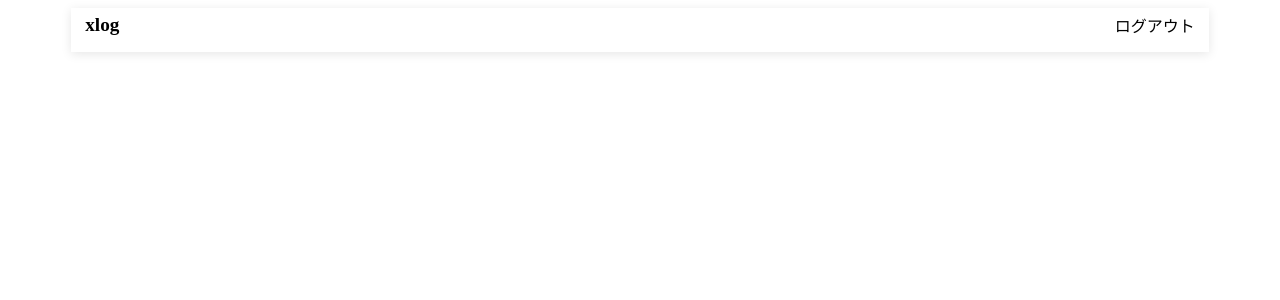
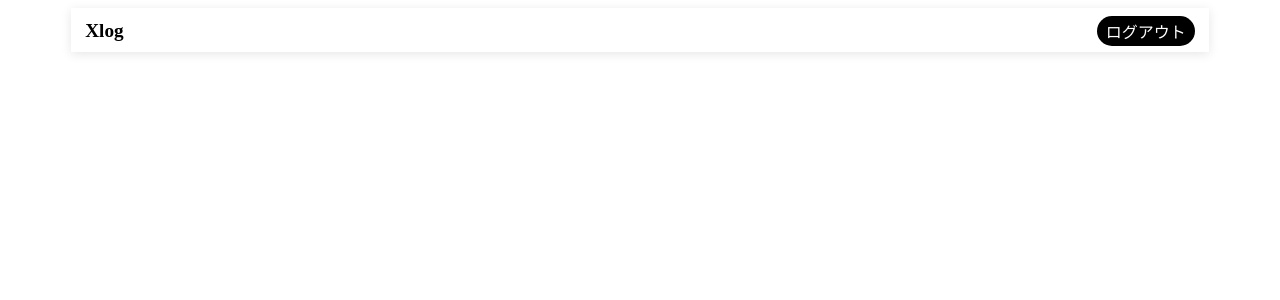
Before and after one commit to PickyPeople/xlog-FE, a Vue app: page /write in a window 1280 px wide. Shown: the top 300 px of the page. Built offline with nearby package versions, Linux system fonts and the light colour scheme.

Commit message:
feat: 記事の作成ページのcss追加

```diff
--- a/src/views/Write/WriteView.css
+++ b/src/views/Write/WriteView.css
@@ -21,10 +21,22 @@ header {
   display: flex;
   flex-direction: row;
   align-items: center;
+  justify-content: space-between;
   padding: 5px 10px;
 }
 
 h1 {
-  flex-grow: 1;
+  padding-top: 3px;
+  width: auto;
   font-size: 1.2em;
+  cursor: pointer;
 }
+
+.userIcon {
+  margin-top: 3px;
+  cursor: pointer;
+  padding: 3px 9px;
+  border-radius: 30px;
+  background-color: black;
+  color: white;
+}
--- a/src/views/Write/WriteView.vue
+++ b/src/views/Write/WriteView.vue
@@ -2,9 +2,12 @@
   <header>
     <div class="inner">
       <div class="user">
-        <h1 class="logo" @click="navigateHome">xlog</h1>
+        <h1 class="logo" @click="navigateHome">Xlog</h1>
         <div class="userIcon">ログアウト</div>
       </div>
+    </div>
+    <div class="content">
+
     </div>
   </header>
 </template>
```
